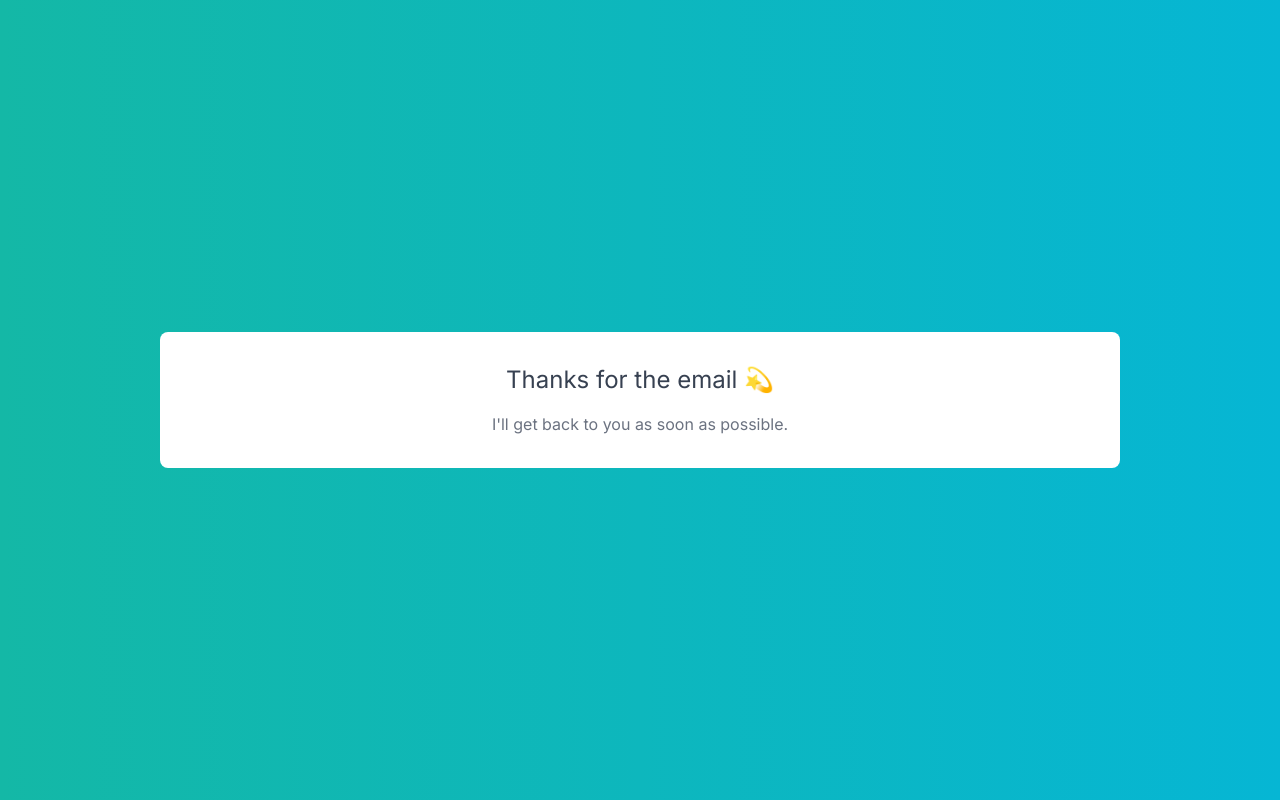
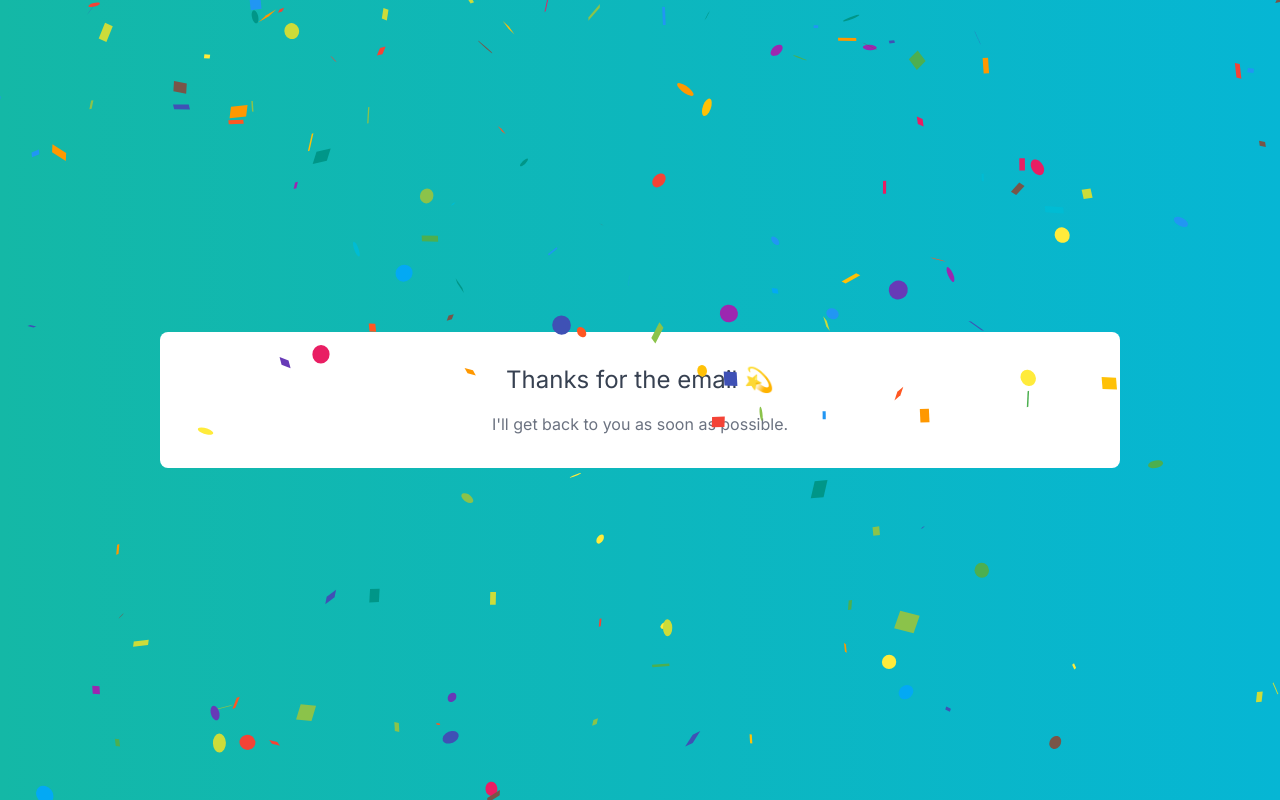
Before and after one commit to oovillagran/portfolio, a Next.js app: page /success in a window 1280 px wide. Built offline with nearby package versions, Linux system fonts and the light colour scheme.

Commit message:
Add Confetti Hook

```diff
--- a/app/layout.js
+++ b/app/layout.js
@@ -1,5 +1,7 @@
-import './globals.css'
-import { Inter } from 'next/font/google'
+'use client';
+import './globals.css';
+import { Inter } from 'next/font/google';
+import { AnimatePresence } from 'framer-motion';
 
 const inter = Inter({ subsets: ['latin'] })
 
@@ -15,3 +17,11 @@ export default function RootLayout({ children }) {
     </html>
   )
 }
+
+export function MyApp({ Component, pageProps, router }) {
+  return (
+    <AnimatePresence mode='wait' initial={false}>
+      <Component key={router.pathname} {...pageProps} />
+    </AnimatePresence>
+  );
+}
--- a/app/page.js
+++ b/app/page.js
@@ -19,6 +19,7 @@ import formImage from '../public/form.png';
 import { useFormik } from 'formik';
 import * as Yup from 'yup';
 import { useRouter } from 'next/navigation';
+import { motion as m } from 'framer-motion';
 // import { useSearchParams } from 'next/navigation';
 // import { usePathname } from 'next/navigation';
 
@@ -47,7 +48,7 @@ export default function Home() {
 
     // Submit form
     onSubmit: (values) => {
-      console.log(values);
+      // console.log(values);
       router.push('/success');
     },
   });
@@ -184,6 +185,15 @@ export default function Home() {
         </section>
 
       </main>
+
+      {/* Contact section */}
+      <m.div
+        initial={{opacity: 0}}
+        animate={{opacity: 1}}
+        exit={{opacity: 0}}
+        className='absolute w-full'
+      >
+
         <section id='contact' className='h-screen flex items-center justify-center bg-gradient-to-l from-cyan-500 to-teal-500'>
           <form
             onSubmit={formik.handleSubmit}
@@ -269,6 +279,7 @@ export default function Home() {
             </div>
           </form>
         </section>
+      </m.div>
     </div>
   );
 }
--- a/app/success/page.js
+++ b/app/success/page.js
@@ -1,7 +1,27 @@
+'use client';
+import { motion as m } from "framer-motion";
+import { useEffect, useState } from "react";
+import Confetti from "react-confetti";
+
 export default function Success() {
+  const [pieces, setPieces] = useState(200);
+  const stopConfetti = () => {
+    setTimeout(() => {
+      setPieces(0);
+    }, 5000);
+  };
+
+  useEffect(() => {
+    stopConfetti();
+  }, []);
 
   return (
-    <main className='h-screen flex items-center justify-center bg-gradient-to-l from-cyan-500 to-teal-500'>
+    <m.main
+    initial={{opacity: 0}}
+    animate={{opacity: 1}}
+    exit={{opacity: 0}}
+    className='h-screen flex items-center justify-center bg-gradient-to-l from-cyan-500 to-teal-500'
+    >
       <div className="bg-white rounded-lg w-3/4 font-latoRegular text-center text-gray-700 p-8">
         <h1 className="text-2xl pb-4 font-latoBold">
           Thanks for the email 💫
@@ -10,6 +30,7 @@ export default function Success() {
           I'll get back to you as soon as possible.
         </p>
       </div>
-    </main>
+      <Confetti gravity={0.1} numberOfPieces={pieces} />
+    </m.main>
   )
 }
--- a/package.json
+++ b/package.json
@@ -18,6 +18,7 @@
     "next": "13.4.19",
     "postcss": "8.4.28",
     "react": "18.2.0",
+    "react-confetti": "^6.1.0",
     "react-dom": "18.2.0",
     "react-icons": "^4.10.1",
     "tailwindcss": "3.3.3",
```
Also changed, not shown: 1 other file (tests, documents, lock files or other folders). Lines whose indentation alone changed are shown as unchanged.
